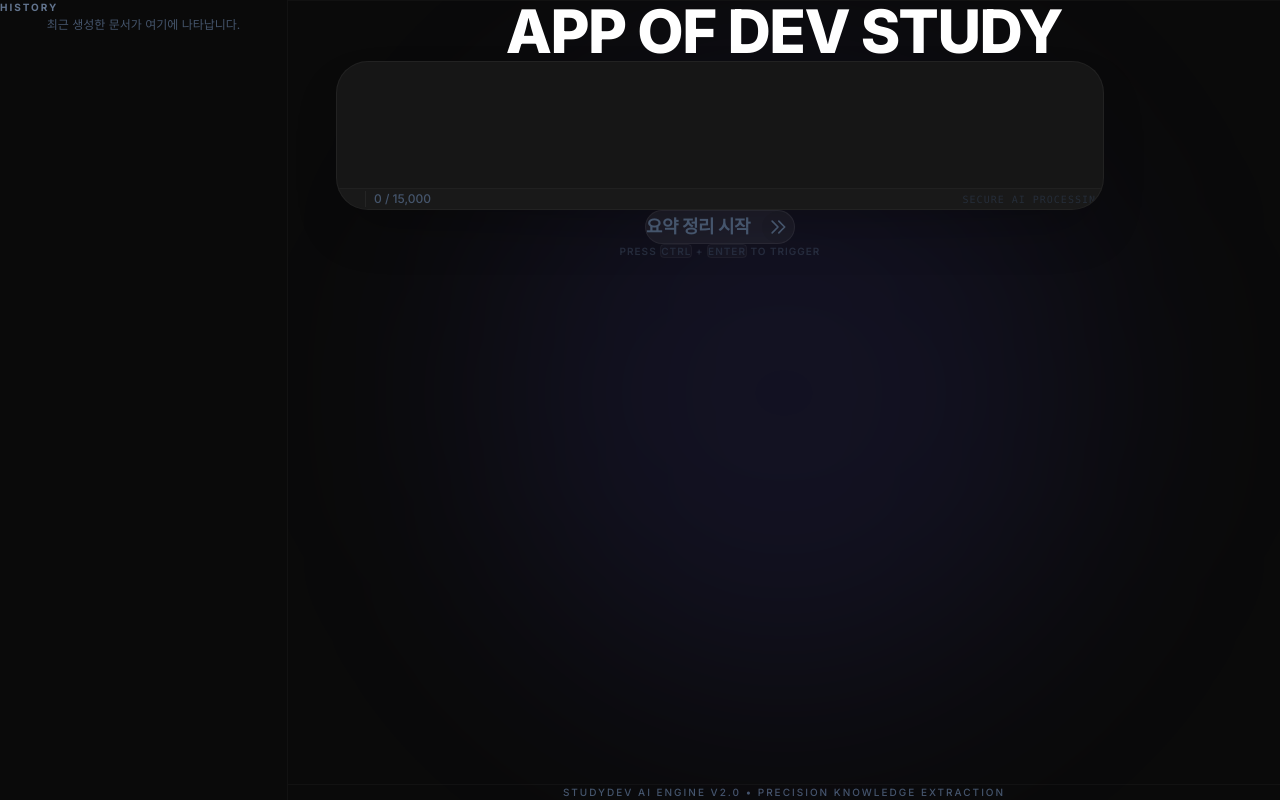
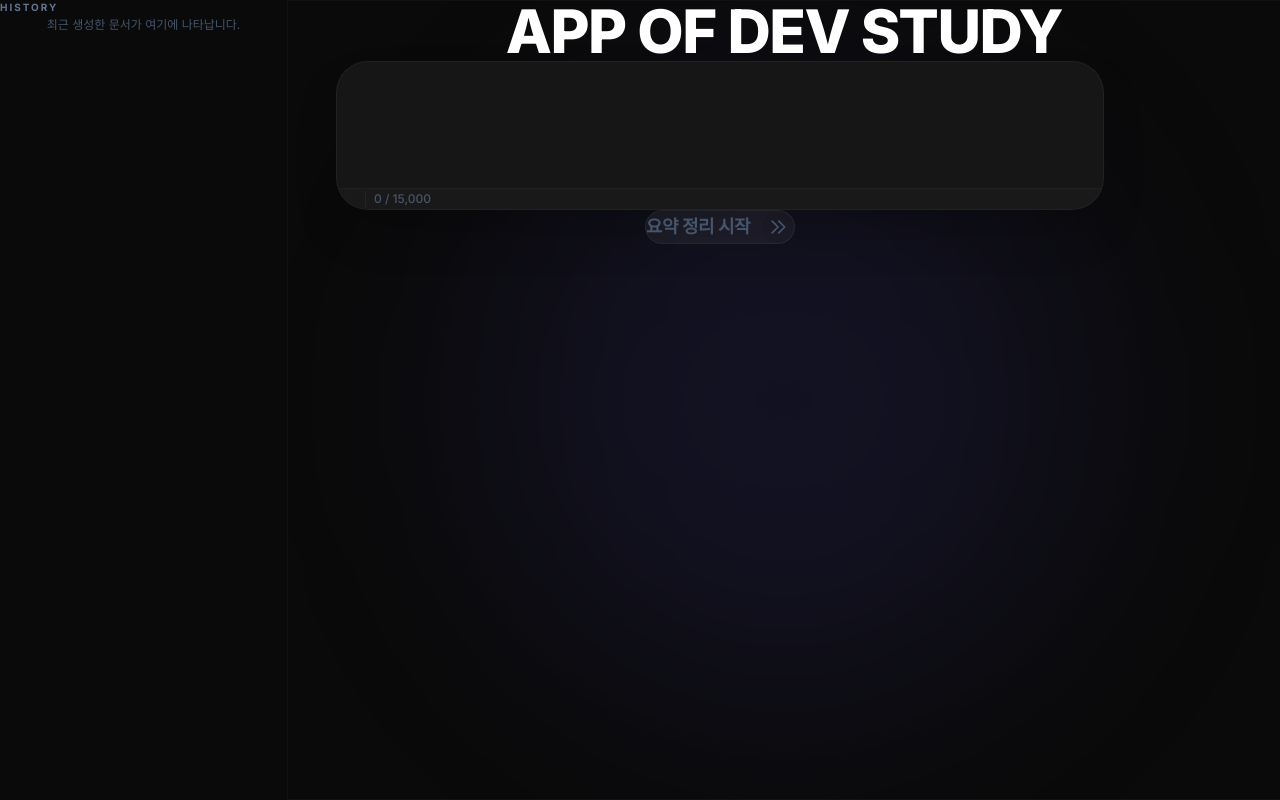
Before and after one commit to ko750125-afk/studydev, a Next.js app: page / in a window 1280 px wide. Built offline with nearby package versions, Linux system fonts and the light colour scheme.

Commit message:
UI cleanup: remove all unauthorized additional text

```diff
--- a/src/app/page.tsx
+++ b/src/app/page.tsx
@@ -168,9 +168,6 @@ export default function Home() {
 
         {/* Footer */}
         <footer className="px-6 py-10 border-t border-white/[0.03] text-center">
-          <p className="text-[10px] text-slate-600 uppercase tracking-[0.2em] font-medium">
-            StudyDev AI Engine v2.0 • Precision Knowledge Extraction
-          </p>
         </footer>
       </div>
     </main>
--- a/src/components/InputBox.tsx
+++ b/src/components/InputBox.tsx
@@ -88,10 +88,6 @@ export default function InputBox({ onSubmit, isLoading }: InputBoxProps) {
               {charCount.toLocaleString()} / {MAX_CHARS.toLocaleString()}
             </span>
           </div>
-
-          <div className="text-[10px] text-slate-700 font-mono tracking-widest uppercase opacity-50">
-            Secure AI Processing
-          </div>
         </div>
 
         {/* Loading Progress Bar Line (Top of the box) */}
@@ -138,13 +134,6 @@ export default function InputBox({ onSubmit, isLoading }: InputBoxProps) {
           )}
         </button>
       </div>
-
-      {/* Shortcut Info */}
-      <div className="mt-4 text-center">
-        <p className="text-[10px] text-slate-600 uppercase tracking-widest font-semibold opacity-40">
-          Press <span className="bg-white/5 px-1.5 py-0.5 rounded border border-white/10 mx-0.5">Ctrl</span> + <span className="bg-white/5 px-1.5 py-0.5 rounded border border-white/10 mx-0.5">Enter</span> to trigger
-        </p>
-      </div>
     </div>
   );
 }
```
